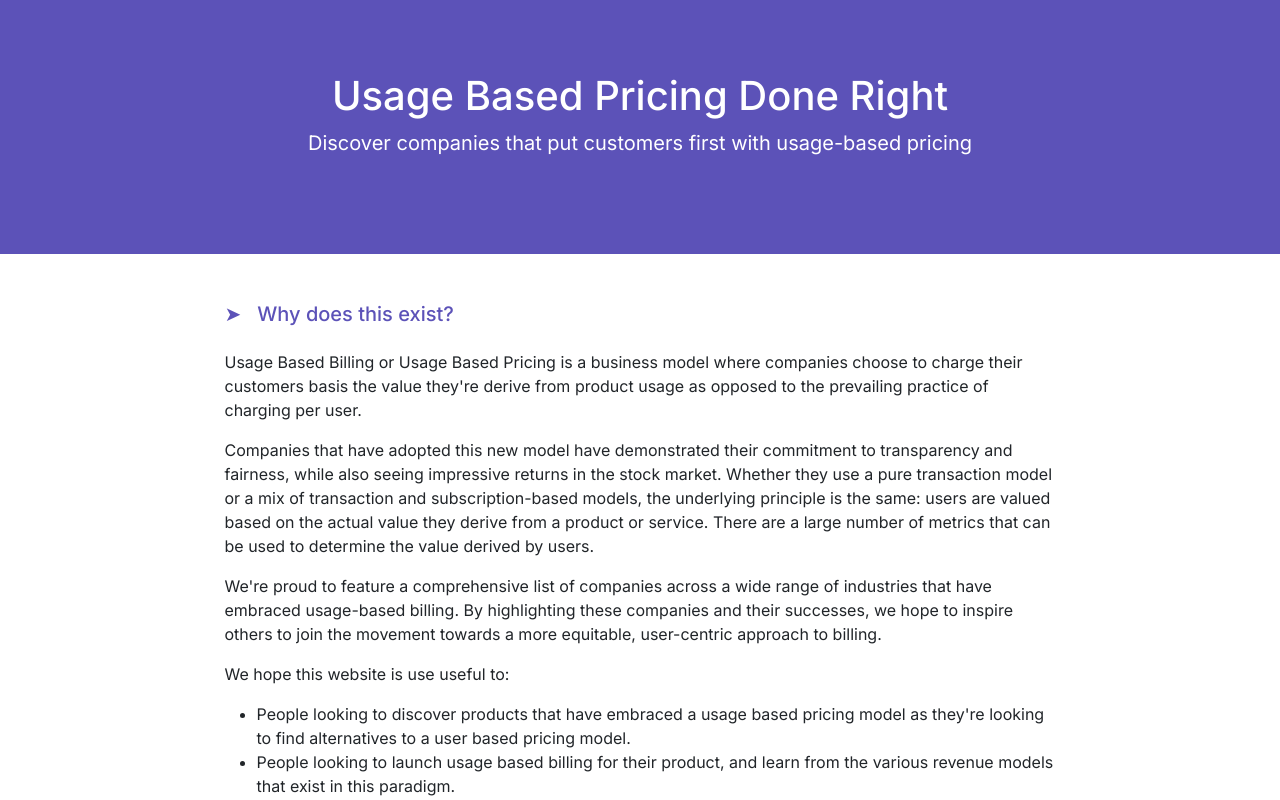
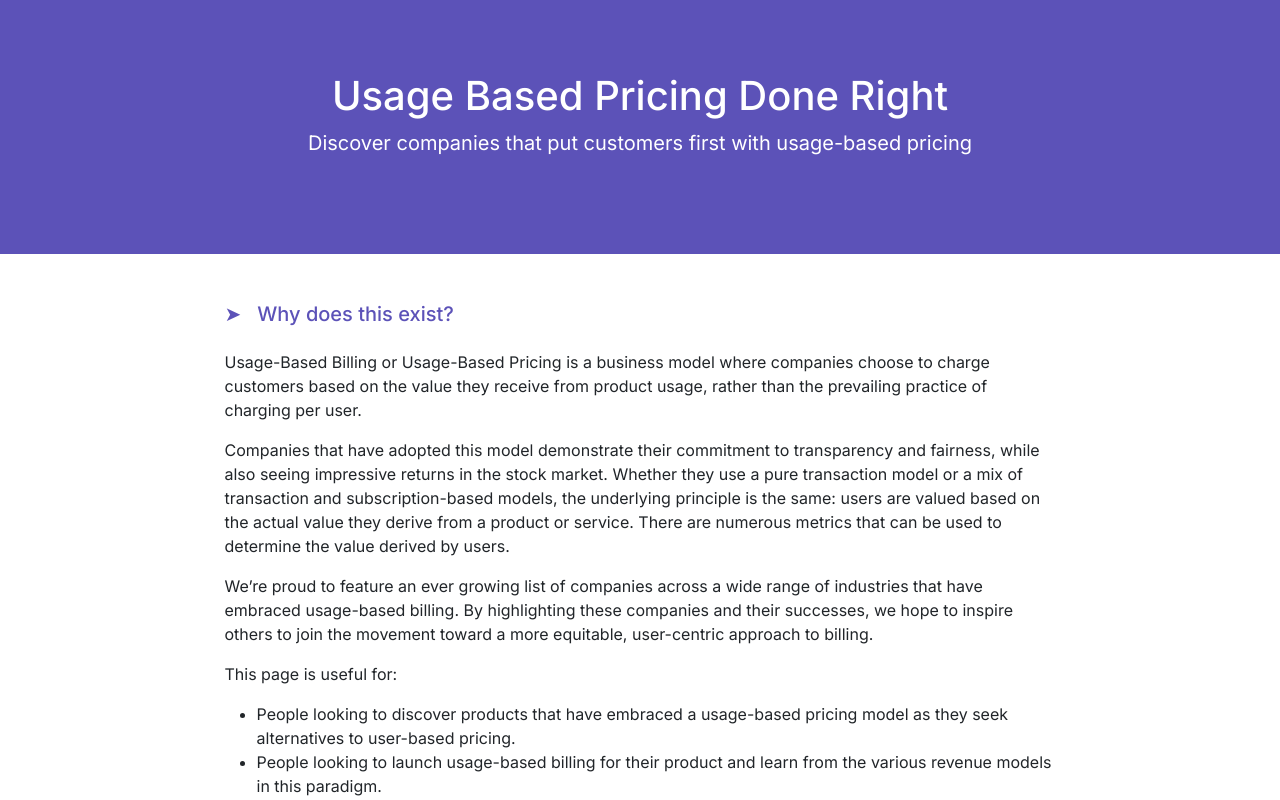
Before and after one commit to appsmithorg/usage-based-pricing, a Next.js app: page / in a window 1280 px wide. Shown: the top 800 px of the page. Built offline with nearby package versions, Linux system fonts and the light colour scheme.

Commit message:
update copy: update description and footer

```diff
--- a/pages/index.js
+++ b/pages/index.js
@@ -48,55 +48,55 @@ export default function Index({ vendors }) {
             >
               <div>
                 <p>
-                  Usage Based Billing or Usage Based Pricing is a business model
-                  where companies choose to charge their customers basis the
-                  value they're derive from product usage as opposed to the
-                  prevailing practice of charging per user.
+                  Usage-Based Billing or Usage-Based Pricing is a business model
+                  where companies choose to charge customers based on the value
+                  they receive from product usage, rather than the prevailing
+                  practice of charging per user.
                 </p>{" "}
                 <p>
-                  Companies that have adopted this new model have demonstrated
-                  their commitment to transparency and fairness, while also
-                  seeing impressive returns in the stock market. Whether they
-                  use a pure transaction model or a mix of transaction and
+                  Companies that have adopted this model demonstrate their
+                  commitment to transparency and fairness, while also seeing
+                  impressive returns in the stock market. Whether they use a
+                  pure transaction model or a mix of transaction and
                   subscription-based models, the underlying principle is the
                   same: users are valued based on the actual value they derive
-                  from a product or service. There are a large number of metrics
-                  that can be used to determine the value derived by users.
+                  from a product or service. There are numerous metrics that can
+                  be used to determine the value derived by users.
                 </p>
                 <p>
-                  We're proud to feature a comprehensive list of companies
+                  We’re proud to feature an ever growing list of companies
                   across a wide range of industries that have embraced
                   usage-based billing. By highlighting these companies and their
                   successes, we hope to inspire others to join the movement
-                  towards a more equitable, user-centric approach to billing.
+                  toward a more equitable, user-centric approach to billing.
                 </p>
-                <p>We hope this website is use useful to:</p>
+                <p>This page is useful for:</p>
                 <ul>
                   <li>
                     People looking to discover products that have embraced a
-                    usage based pricing model as they're looking to find
-                    alternatives to a user based pricing model.{" "}
+                    usage-based pricing model as they seek alternatives to
+                    user-based pricing.{" "}
                   </li>
                   <li>
-                    People looking to launch usage based billing for their
-                    product, and learn from the various revenue models that
-                    exist in this paradigm.
+                    People looking to launch usage-based billing for their
+                    product and learn from the various revenue models in this
+                    paradigm.
                   </li>
                   <li>
-                    People looking to find technology solutions to help
-                    implement usage based pricing for their own products
+                    People looking for technology solutions to help implement
+                    usage-based pricing for their own products.
                   </li>
                 </ul>
-                You can contribute to any section of the website by raising a PR
-                on the{" "}
+                You can contribute to any section of the website by submitting a
+                pull request on the{" "}
                 <Link
                   github
                   href="https://github.com/appsmithorg/usage-based-pricing-vendors"
                   target="_blank"
                 >
-                  github{" "}
+                  github
                 </Link>{" "}
-                repo.
+                repository.
               </div>
             </Dropdown>
 
@@ -260,6 +260,7 @@ export default function Index({ vendors }) {
                 open source
               </Link>{" "}
               development platform to build and launch internal apps quickly.
+              And of course, with a usage based pricing.
             </div>
             <div className="mb-4 text-secondary">
               Contribute to this page by raising a PR on{" "}
```
